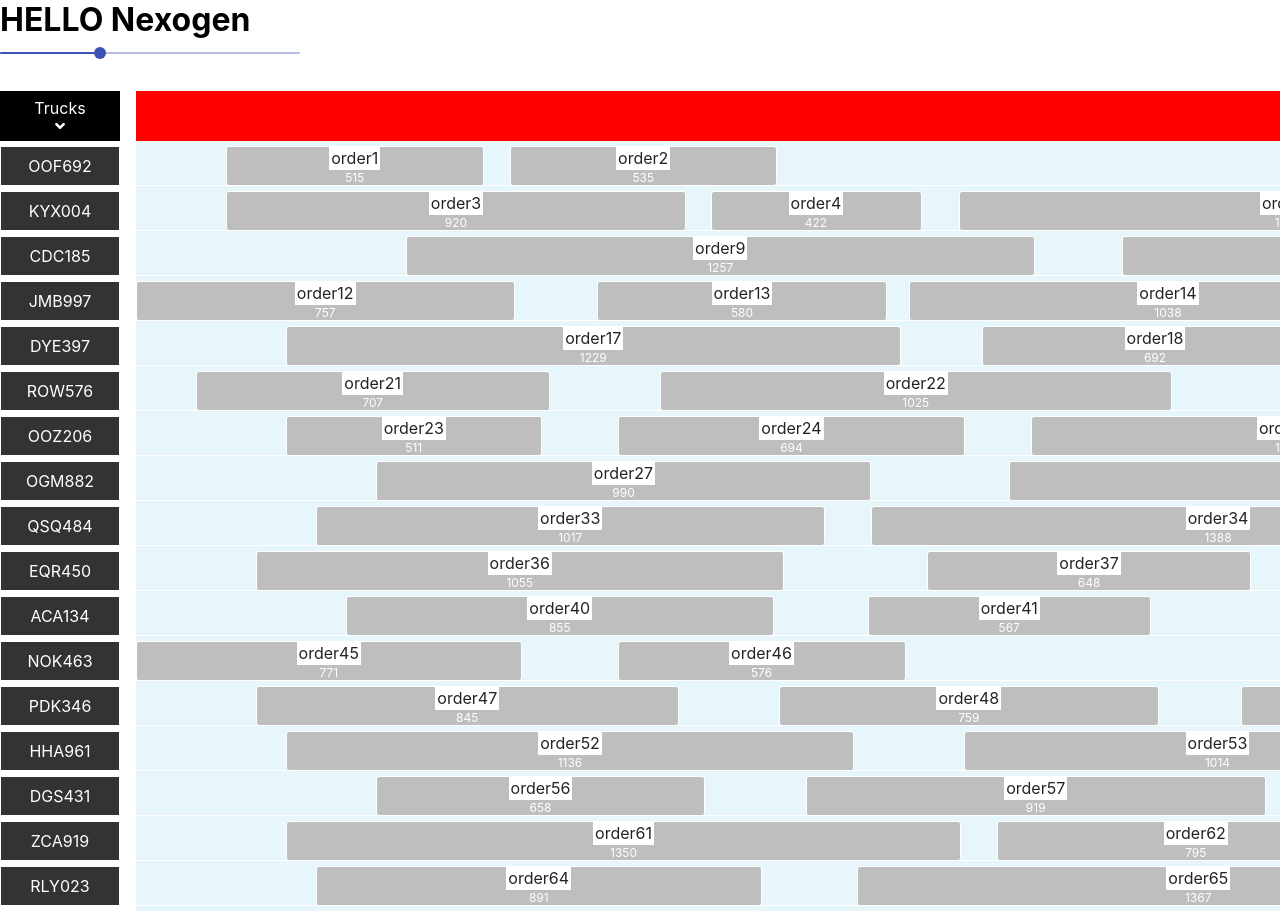
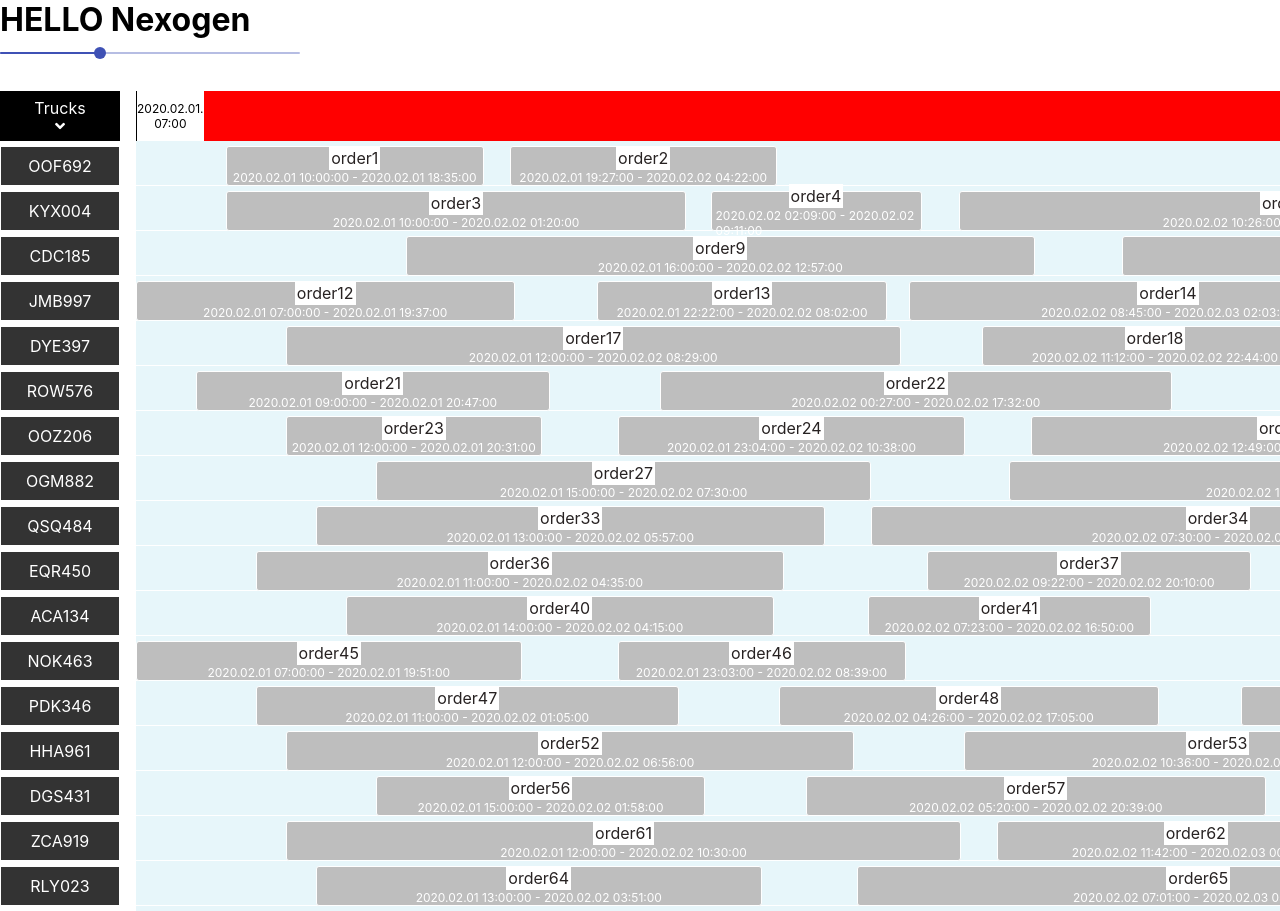
Before and after one commit to Freeride91/nexogen_trucks_task, a React (Create React App) app: page / in a window 1280 px wide. Built offline with nearby package versions, Linux system fonts and the light colour scheme.

Commit message:
started workin on the header

```diff
--- a/src/App.tsx
+++ b/src/App.tsx
@@ -103,7 +103,7 @@ function App() {
             </StyledTruckLabels>
 
             <StyledTimelineContainer>
-               <TimelineHeader width={minutesRange * defaults.pixelsPerMinutes} />
+               <TimelineHeader width={minutesRange * defaults.pixelsPerMinutes} startDate={startDate} endDate={endDate} />
                {trucksWithOrders.map((truckData: TruckWithOrders, idx: number) => (
                   <OrderLineComponent key={idx} assignedOrders={truckData.assignedOrders} width={size} startDate={startDate} endDate={endDate} />
                ))}
--- a/src/components/OrderLineComponent.tsx
+++ b/src/components/OrderLineComponent.tsx
@@ -1,6 +1,5 @@
 import React from "react";
 import styled from "styled-components";
-import { format } from "date-fns";
 import { defaults } from "../assets/defaults";
 
 const OrderLineComponent = ({ assignedOrders, width, startDate, endDate }) => {
@@ -21,8 +20,8 @@ const OrderLineComponent = ({ assignedOrders, width, startDate, endDate }) => {
                >
                   <div className="head">{order.id}</div>
                   <div className="dates">
-                     {minuteDuration}
-                     {/* {order.from} - {order.to} */}
+                     {/* {minuteDuration} */}
+                     {order.from} - {order.to}
                   </div>
                </StyledOrder>
             );
--- a/src/components/TimelineHeader.tsx
+++ b/src/components/TimelineHeader.tsx
@@ -1,20 +1,37 @@
 import React from "react";
 import styled from "styled-components";
 import { defaults } from "../assets/defaults";
+import { format } from "date-fns";
 
-const TimelineHeader = ({width}) => {
+const TimelineHeader = ({ width, startDate, endDate }) => {
    return (
       <StyledHeader width={width}>
-
+         <DividerWithLabel>
+            <span>{format(startDate, "yyyy.MM.dd.")}</span>
+            <span>{format(startDate, "HH:mm")}</span>
+         </DividerWithLabel>
       </StyledHeader>
    );
 };
 
 export default TimelineHeader;
 
-const StyledHeader = styled.div<{width?:number}>`
+const StyledHeader = styled.div<{ width?: number }>`
    display: flex;
    background: red;
    height: ${defaults.headerHeight}px;
    ${(props) => props.width && `width: ${props.width}px;`};
 `;
+
+const DividerWithLabel = styled.div`
+   background: white;
+   color: black;
+   font-size: 12px;
+
+   display: flex;
+   justify-content: center;
+   flex-direction: column;
+
+   align-items: center;
+   border-left: 1px solid black;
+`;
```
Also changed, not shown: 1 other file (tests, documents, lock files or other folders).
